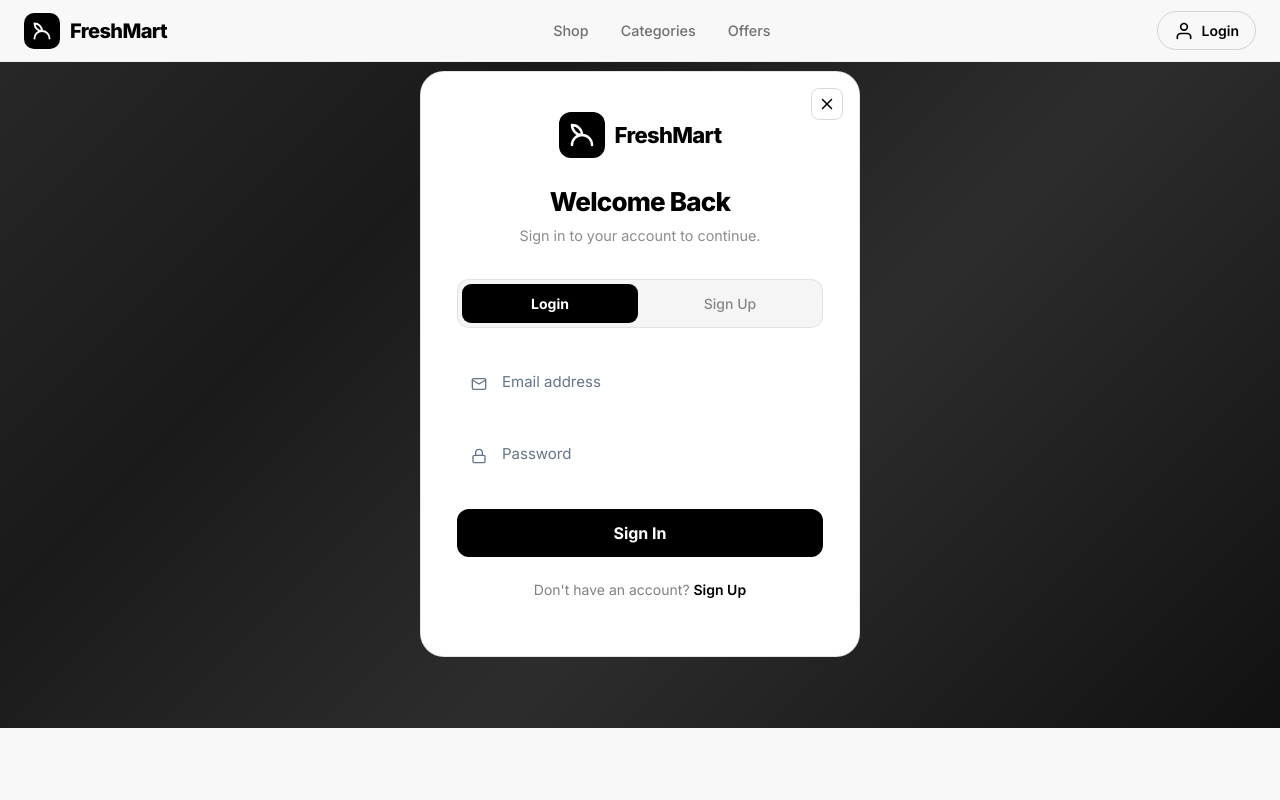
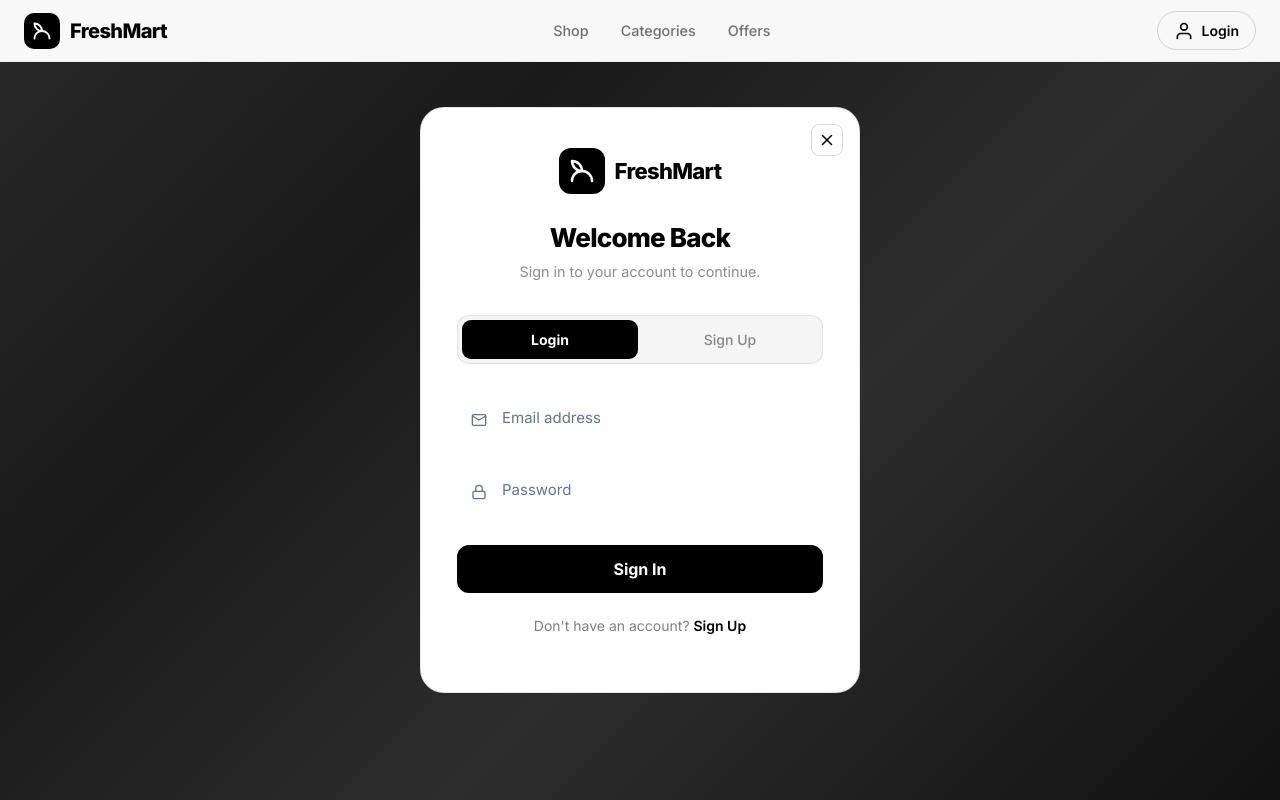
Before and after one commit to TA-rathnayaka/ecommerce-microservice, a React (Create React App) app in the folder frontend/: page /login in a window 1280 px wide. Built offline with nearby package versions, Linux system fonts and the light colour scheme.

Commit message:
update height

```diff
--- a/frontend/src/pages/Login.js
+++ b/frontend/src/pages/Login.js
@@ -215,7 +215,7 @@ export { Login };
 /* ── Styles ── */
 const pageStyle = {
   position: "relative",
-  minHeight: "calc(100vh - 72px)",
+  minHeight: "100vh ",
   display: "flex",
   alignItems: "center",
   justifyContent: "center",
```
